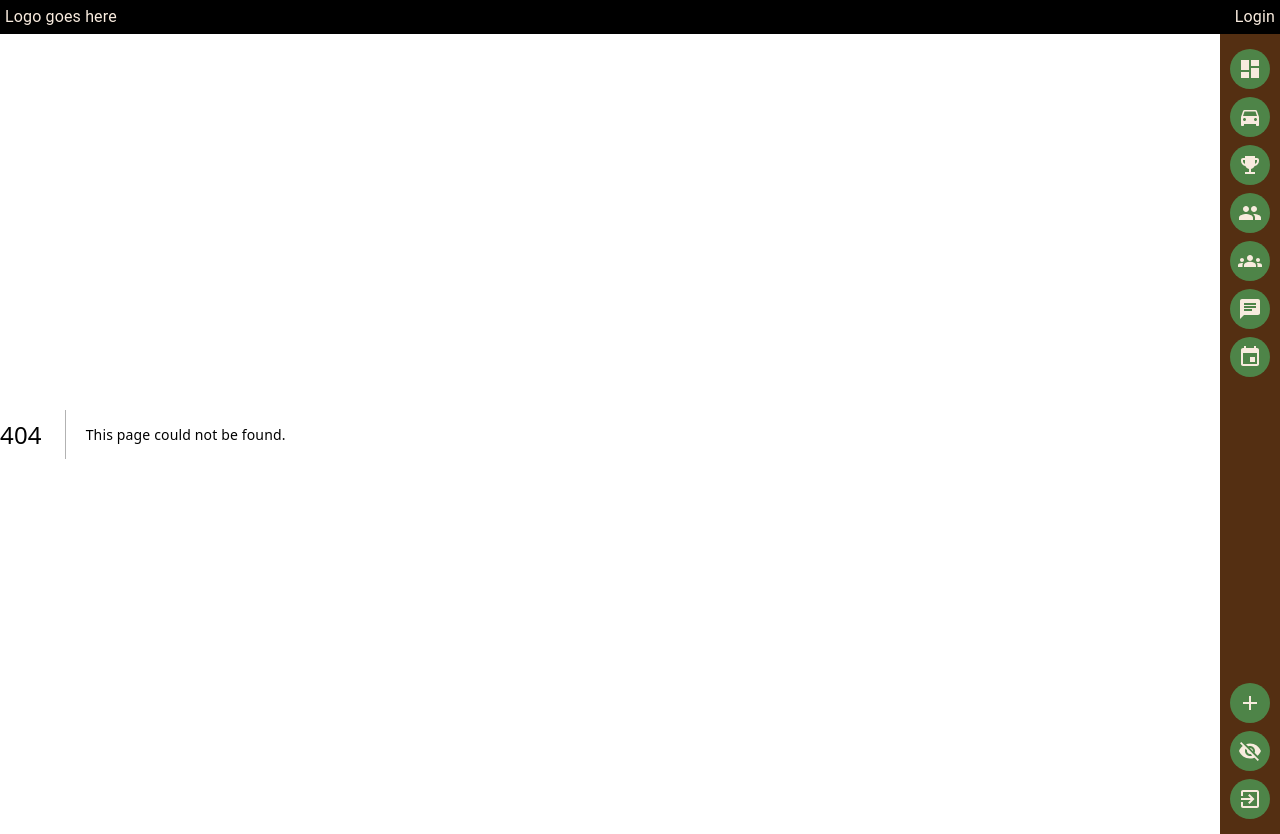
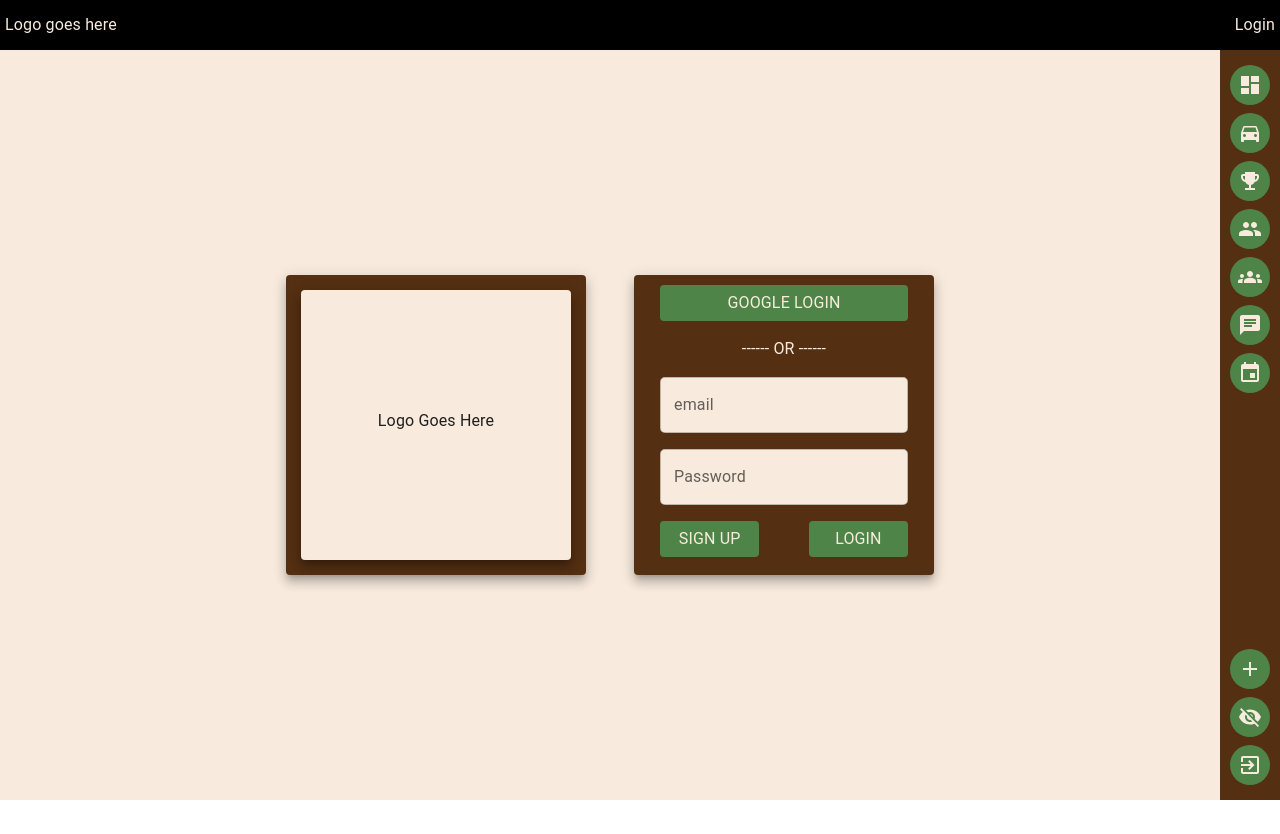
Before and after one commit to toveson/web-VNTR, a Next.js app: page /login in a window 1280 px wide. Before the commit this address had no page. After the commit the page ends 800 px from the top, so only its background shows below. Built offline with nearby package versions, Linux system fonts and the light colour scheme.

Commit message:
user able to login

```diff
--- a/app/(pages)/dashboard/page.tsx
+++ b/app/(pages)/dashboard/page.tsx
@@ -7,7 +7,7 @@ export default function Dashboard() {
 
   if (isLoading) return <div>Loading...</div>;
   if (error) return <div>error.message</div>;
-  console.log(user);
+
   return (
     user && (
       <Stack style={{ backgroundColor: '#F8EBDE', flexGrow: 1 }}>
--- /dev/null
+++ b/app/(pages)/login/page.tsx
@@ -0,0 +1,129 @@
+'use client';
+
+import {
+  Button,
+  Card,
+  CardContent,
+  Stack,
+  TextField,
+  Typography,
+} from '@mui/material';
+import { SignUpModal } from '../../components/SignUpModal';
+import Link from 'next/link';
+import { useState } from 'react';
+
+export default function Login() {
+  const [open, setOpen] = useState(false);
+  const handleOpen = () => {
+    setOpen(true);
+  };
+  const handleClose = () => {
+    setOpen(false);
+  };
+  return (
+    <Stack style={{ backgroundColor: '#F8EBDE', flexGrow: 1 }}>
+      <Stack
+        direction={{ sm: 'column', md: 'row' }}
+        spacing={6}
+        style={{
+          display: 'flex',
+          justifyContent: 'center',
+          height: '100%',
+          alignItems: 'center',
+          backgroundColor: '#F8EBDE',
+          overflow: 'auto',
+          padding: '0',
+        }}
+      >
+        <Card
+          raised={true}
+          sx={{
+            backgroundColor: '#542F12',
+            height: '40%',
+            width: { xs: '70%', sm: '60%', md: '30%' },
+            maxWidth: '300px',
+            marginBottom: { xs: '20px', sm: '0px' },
+            display: 'flex',
+            justifyContent: 'center',
+            alignItems: 'center',
+          }}
+        >
+          <Card
+            raised={true}
+            style={{
+              backgroundColor: '#F8EBDE',
+              height: '90%',
+              width: '90%',
+              display: 'flex',
+              justifyContent: 'center',
+              alignItems: 'center',
+            }}
+          >
+            <CardContent>Logo Goes Here</CardContent>
+          </Card>
+        </Card>
+        <Card
+          raised={true}
+          sx={{
+            backgroundColor: '#542F12',
+            height: '40%',
+            width: { xs: '70%', sm: '60%', md: '30%' },
+            maxWidth: '300px',
+            display: 'flex',
+            justifyContent: 'center',
+            alignItems: 'center',
+          }}
+        >
+          <CardContent>
+            <Stack spacing={2}>
+              <Stack spacing={2}>
+                <Button style={{ backgroundColor: '#4E8448' }}>
+                  <Typography style={{ color: '#F8EBDE' }}>
+                    Google login
+                  </Typography>
+                </Button>
+                <Stack style={{ alignItems: 'center' }}>
+                  <Typography style={{ color: '#F8EBDE' }}>
+                    ------ OR ------
+                  </Typography>
+                </Stack>
+              </Stack>
+
+              <Stack spacing={2}>
+                <TextField
+                  label="email"
+                  variant="outlined"
+                  style={{ backgroundColor: '#F8EBDE', borderRadius: '5px' }}
+                />
+                <TextField
+                  label="Password"
+                  variant="outlined"
+                  style={{ backgroundColor: '#F8EBDE', borderRadius: '5px' }}
+                />
+
+                <Stack
+                  direction="row"
+                  style={{ justifyContent: 'space-between' }}
+                >
+                  <Button
+                    style={{ backgroundColor: '#4E8448', width: '40%' }}
+                    onClick={handleOpen}
+                  >
+                    <Typography style={{ color: '#F8EBDE' }}>
+                      Sign Up
+                    </Typography>
+                  </Button>
+                  <Button style={{ backgroundColor: '#4E8448', width: '40%' }}>
+                    <Typography style={{ color: '#F8EBDE' }}>Login</Typography>
+                  </Button>
+                </Stack>
+              </Stack>
+            </Stack>
+          </CardContent>
+        </Card>
+      </Stack>
+
+      <SignUpModal open={open} handleClose={handleClose} />
+    </Stack>
+  );
+}
```
Also changed, not shown: notlogin/page.tsx (deleted, +0 -129 lines).
